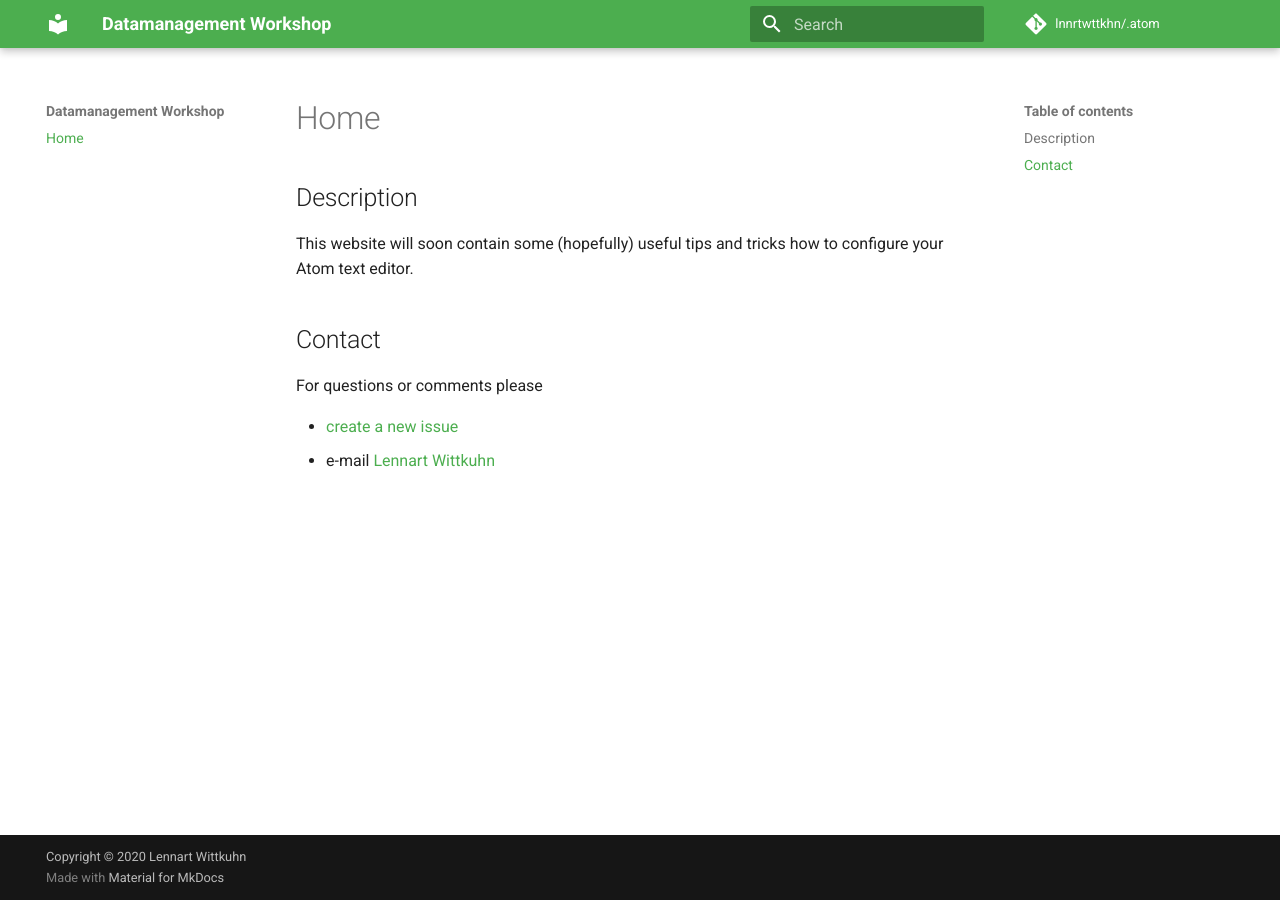
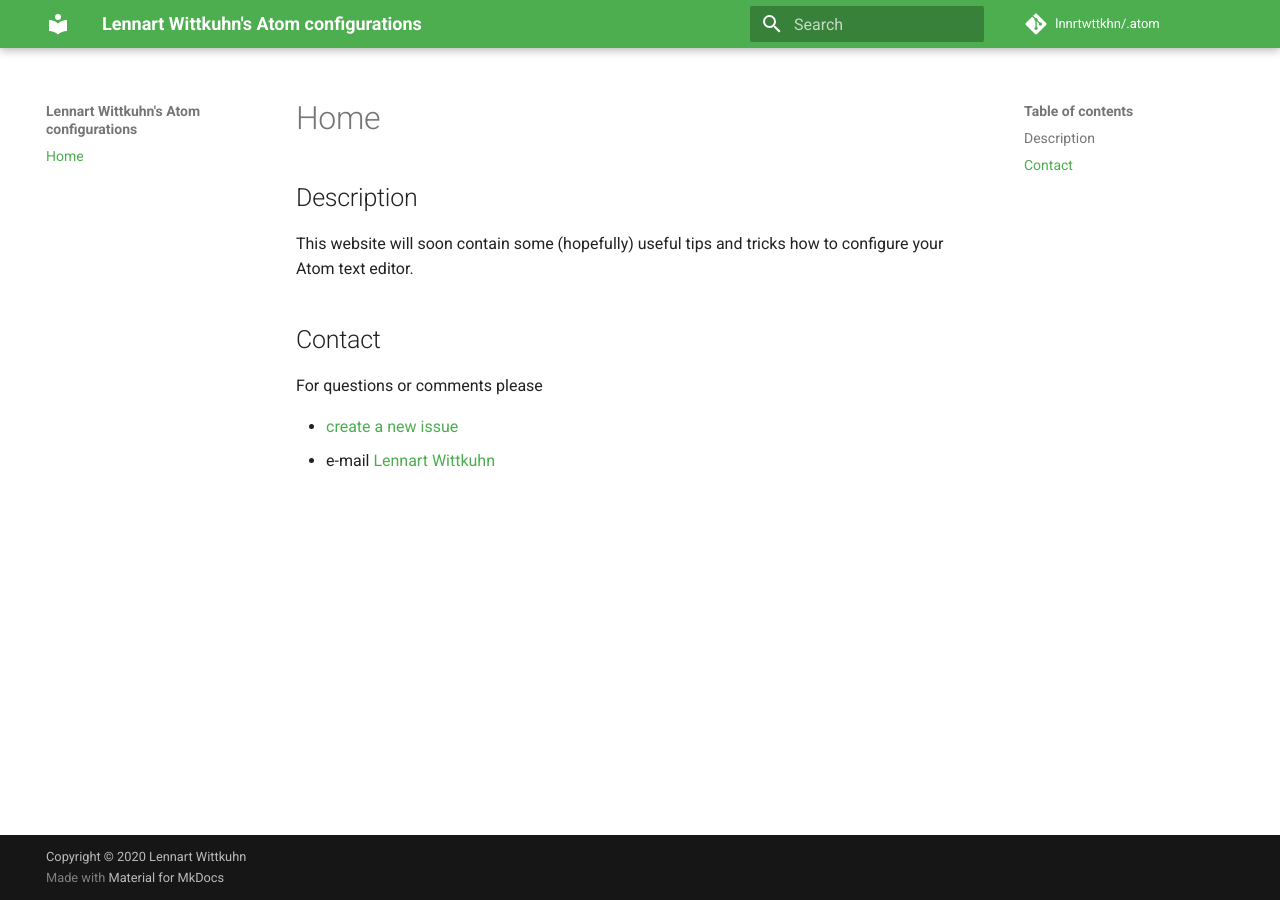
Before and after one commit to lnnrtwttkhn/.atom, an MkDocs documentation site: the page built from docs/index.md, in a window 1280 px wide. Built offline with MkDocs 1.6.1 and Material for MkDocs 9.7.7, drawn with Linux system fonts in a browser that asks for light colours; comment, search, counter and statistics services are not loaded.

Commit message:
update site_name

```diff
--- a/mkdocs.yml
+++ b/mkdocs.yml
@@ -1,4 +1,4 @@
-site_name: Datamanagement Workshop
+site_name: Lennart Wittkuhn's Atom configurations
 site_author: Lennart Wittkuhn
 repo_url: https://github.com/lnnrtwttkhn/.atom
 site_url: https://lnnrtwttkhn.github.io/.atom/
```
